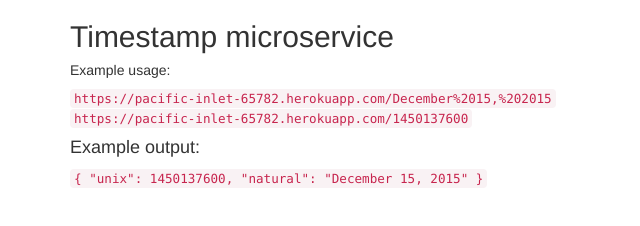
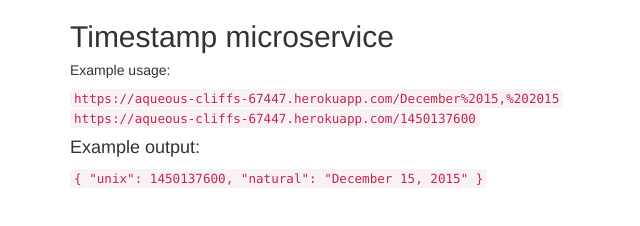
Before and after one commit to Kickets/timestamp-api, a website: page index.html in a window 1280 px wide. Shown: the full height of the page, 0-640 px from the left. Drawn offline with nearby package versions, Linux system fonts and the light colour scheme.

Commit message:
new site

```diff
--- a/index.html
+++ b/index.html
@@ -8,8 +8,8 @@
         <div class="container">
             <h2 class="header">Timestamp microservice</h2>
             <h5>Example usage:</h5>
-            <code>https://pacific-inlet-65782.herokuapp.com/December%2015,%202015</code><br>
-            <code>https://pacific-inlet-65782.herokuapp.com/1450137600</code>
+            <code>https://aqueous-cliffs-67447.herokuapp.com/December%2015,%202015</code><br>
+            <code>https://aqueous-cliffs-67447.herokuapp.com/1450137600</code>
             <h4>Example output:</h4>
             <code>
                 {
```
